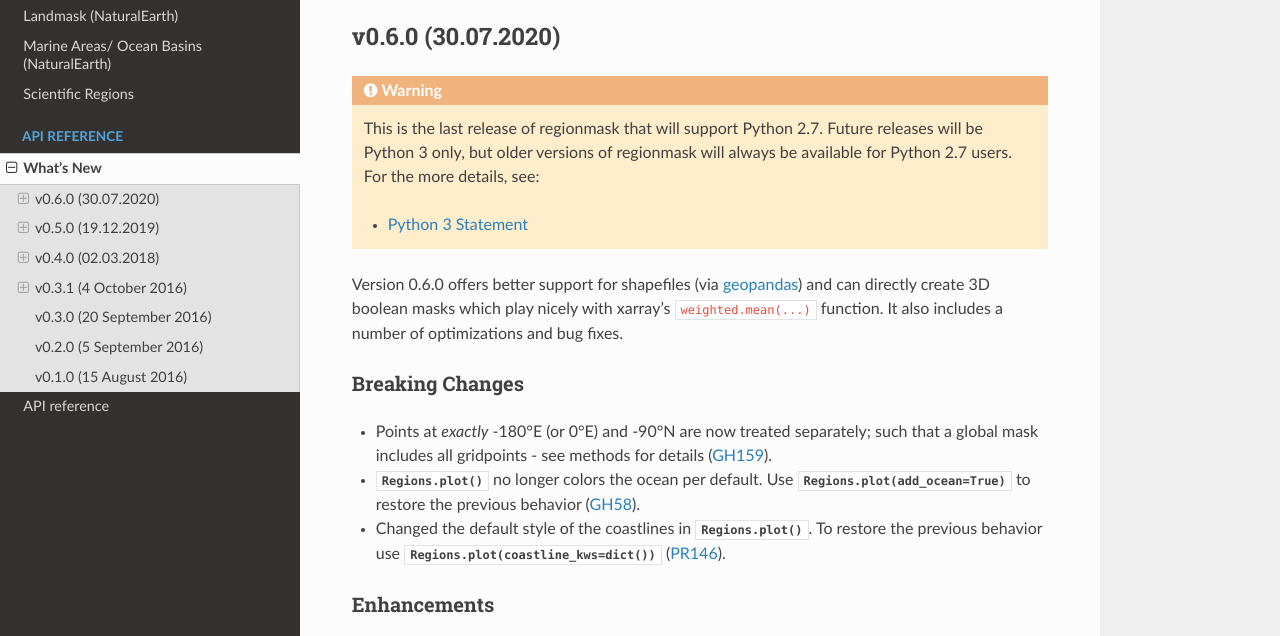
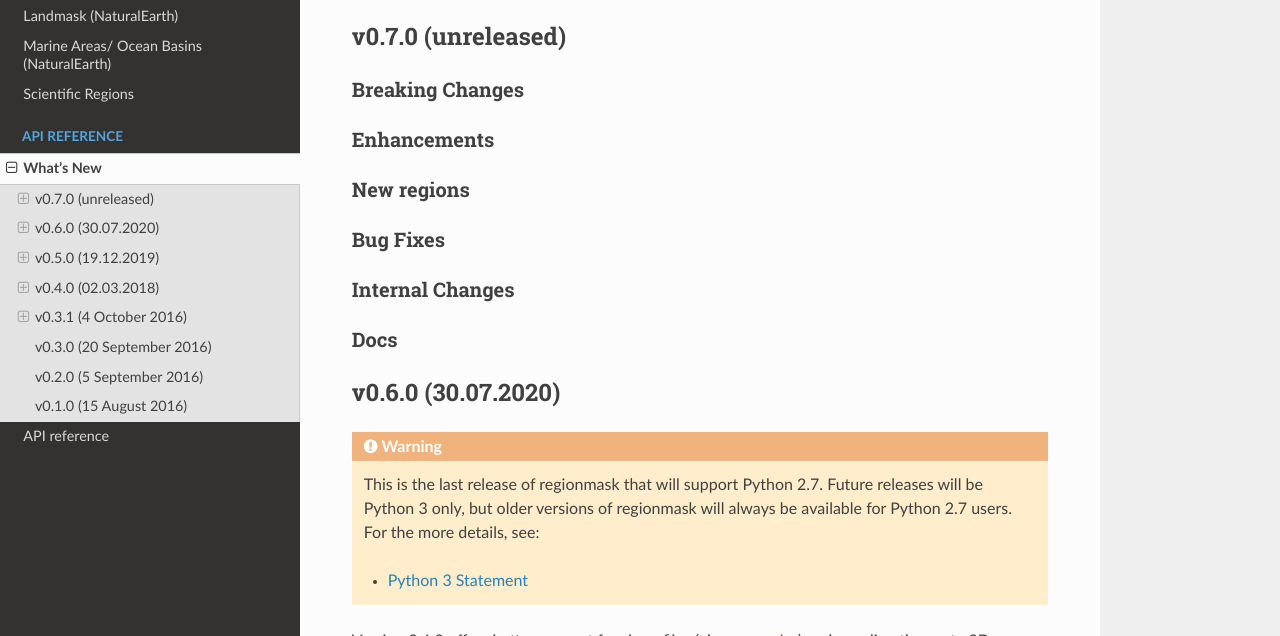
Before and after one commit to regionmask/regionmask, a Sphinx documentation site: the page built from docs/whats_new.rst, in a window 1280 px wide and 900 px high, cut to the strip 264-900 px from the top of the window. Built offline with Sphinx 7.4.7 and the Read the Docs theme 2.0.0, drawn with Linux system fonts in a browser that asks for light colours; pages that are not in the unit, such as notebooks, are missing from menus.

Commit message:
New whatsnew section

```diff
--- a/docs/whats_new.rst
+++ b/docs/whats_new.rst
@@ -8,8 +8,28 @@ What's New
 
     import regionmask
 
-.. _whats-new.0.6.0:
+.. _whats-new.0.7.0:
 
+v0.7.0 (unreleased)
+-------------------
+
+Breaking Changes
+~~~~~~~~~~~~~~~~
+
+Enhancements
+~~~~~~~~~~~~
+
+New regions
+~~~~~~~~~~~
+
+Bug Fixes
+~~~~~~~~~
+
+Internal Changes
+~~~~~~~~~~~~~~~~
+
+Docs
+~~~~
 
 v0.6.0 (30.07.2020)
 -------------------
```
